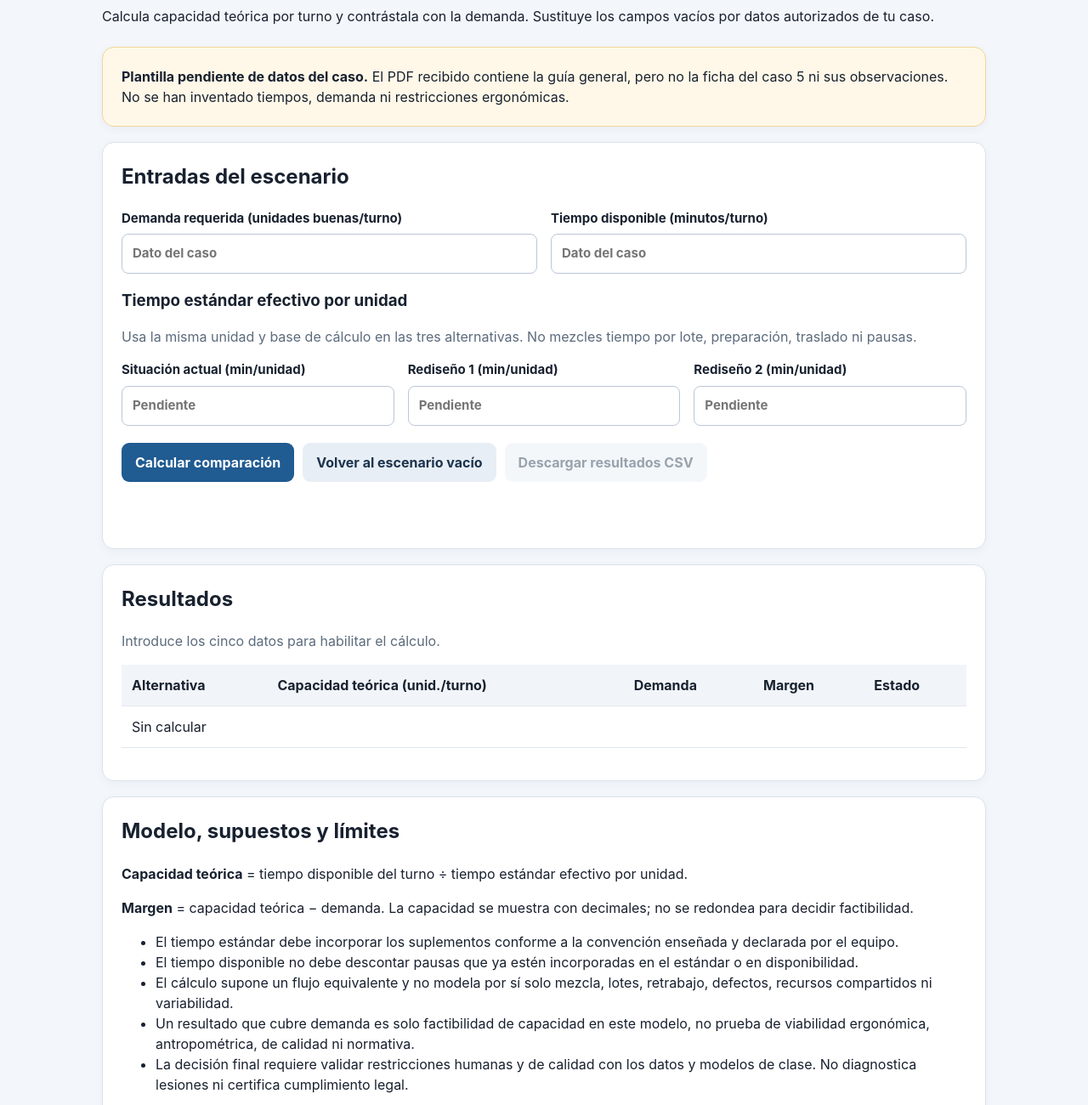
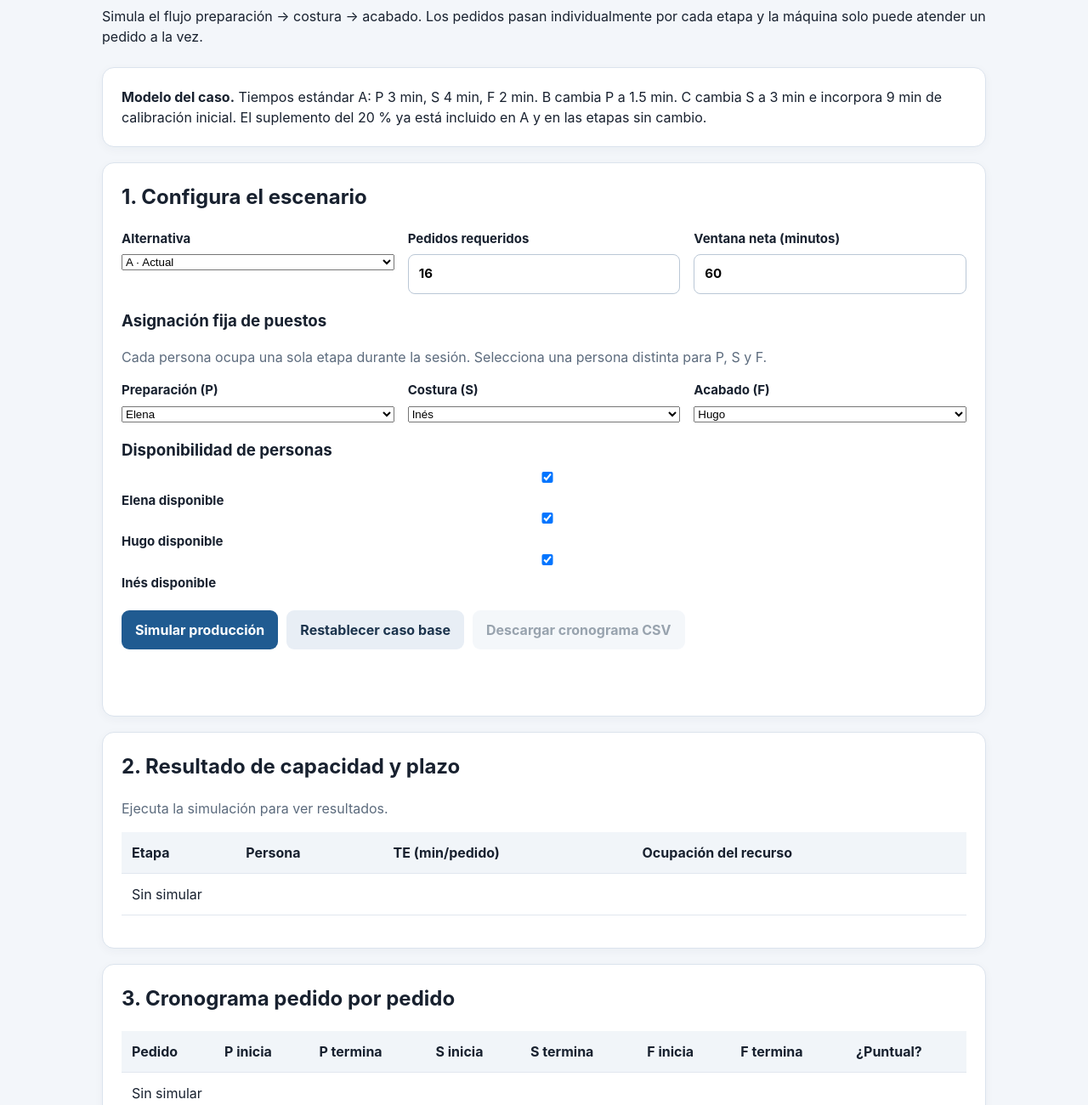
Before and after one commit to paramo123123/caso5, a plain HTML site: page index.html in a window 1280 px wide. Shown: the part 157-1457 px from the top of the page at 85% size. Drawn offline with Linux system fonts and the light colour scheme.

Commit message:
Implementa Parte 2 del Caso 5: Puntada

```diff
--- a/index.html
+++ b/index.html
@@ -1,97 +1,57 @@
 <!doctype html>
 <html lang="es">
 <head>
-  <meta charset="utf-8">
-  <meta name="viewport" content="width=device-width, initial-scale=1">
-  <meta name="description" content="Microherramienta local para comparar tres alternativas de un puesto de trabajo.">
-  <title>Comparador de alternativas de trabajo</title>
-  <link rel="stylesheet" href="styles.css">
+<meta charset="utf-8"><meta name="viewport" content="width=device-width,initial-scale=1">
+<meta name="description" content="Herramienta de decisión del Caso 5 Puntada y la máquina compartida">
+<title>Caso 5 · Puntada — simulador de producción</title><link rel="stylesheet" href="styles.css">
 </head>
-<body>
-  <main class="container">
-    <header>
-      <p class="eyebrow">Estudio y diseño del trabajo · Parte 2</p>
-      <h1>Comparador de alternativas</h1>
-      <p>Calcula capacidad teórica por turno y contrástala con la demanda. Sustituye los campos vacíos por datos autorizados de tu caso.</p>
-    </header>
-
-    <section class="notice warning" role="status">
-      <strong>Plantilla pendiente de datos del caso.</strong>
-      El PDF recibido contiene la guía general, pero no la ficha del caso 5 ni sus observaciones. No se han inventado tiempos, demanda ni restricciones ergonómicas.
-    </section>
-
-    <section class="panel">
-      <h2>Entradas del escenario</h2>
-      <div class="form-grid">
-        <label>Demanda requerida (unidades buenas/turno)
-          <input id="demand" type="number" min="0.000001" step="any" placeholder="Dato del caso">
-        </label>
-        <label>Tiempo disponible (minutos/turno)
-          <input id="available" type="number" min="0.000001" step="any" placeholder="Dato del caso">
-        </label>
+<body><main class="container">
+<header><p class="eyebrow">Estudio y diseño del trabajo · Parte 2</p><h1>Puntada: máquina compartida</h1>
+<p>Simula el flujo preparación → costura → acabado. Los pedidos pasan individualmente por cada etapa y la máquina solo puede atender un pedido a la vez.</p></header>
+<section class="notice"><strong>Modelo del caso.</strong> Tiempos estándar A: P 3 min, S 4 min, F 2 min. B cambia P a 1.5 min. C cambia S a 3 min e incorpora 9 min de calibración inicial. El suplemento del 20 % ya está incluido en A y en las etapas sin cambio.</section>
+<section class="panel"><h2>1. Configura el escenario</h2>
+<div class="form-grid three">
+<label>Alternativa<select id="alternative"><option value="A">A · Actual</option><option value="B">B · Plantilla de preparación</option><option value="C">C · Guía de costura</option></select></label>
+<label>Pedidos requeridos<input id="orders" type="number" min="0" step="1" value="16"></label>
+<label>Ventana neta (minutos)<input id="horizon" type="number" min="0.01" step="any" value="60"></label>
 </div>
-      <h3>Tiempo estándar efectivo por unidad</h3>
-      <p class="muted">Usa la misma unidad y base de cálculo en las tres alternativas. No mezcles tiempo por lote, preparación, traslado ni pausas.</p>
+<h3>Asignación fija de puestos</h3><p class="muted">Cada persona ocupa una sola etapa durante la sesión. Selecciona una persona distinta para P, S y F.</p>
 <div class="form-grid three">
-        <label>Situación actual (min/unidad)
-          <input id="current" type="number" min="0.000001" step="any" placeholder="Pendiente">
-        </label>
-        <label>Rediseño 1 (min/unidad)
-          <input id="redesign1" type="number" min="0.000001" step="any" placeholder="Pendiente">
-        </label>
-        <label>Rediseño 2 (min/unidad)
-          <input id="redesign2" type="number" min="0.000001" step="any" placeholder="Pendiente">
-        </label>
+<label>Preparación (P)<select id="assignP"><option>Elena</option><option>Hugo</option><option>Inés</option></select></label>
+<label>Costura (S)<select id="assignS"><option>Inés</option><option>Elena</option><option>Hugo</option></select></label>
+<label>Acabado (F)<select id="assignF"><option>Hugo</option><option>Inés</option><option>Elena</option></select></label>
 </div>
-      <div class="actions">
-        <button id="calculate" type="button">Calcular comparación</button>
-        <button id="reset" class="secondary" type="button">Volver al escenario vacío</button>
-        <button id="csv" class="secondary" type="button" disabled>Descargar resultados CSV</button>
+<h3>Disponibilidad de personas</h3><div class="checks">
+<label><input type="checkbox" id="availableElena" checked> Elena disponible</label>
+<label><input type="checkbox" id="availableHugo" checked> Hugo disponible</label>
+<label><input type="checkbox" id="availableInes" checked> Inés disponible</label>
 </div>
+<div class="actions"><button id="simulate">Simular producción</button><button id="reset" class="secondary">Restablecer caso base</button><button id="csv" class="secondary" disabled>Descargar cronograma CSV</button></div>
 <p id="error" class="error" role="alert" aria-live="polite"></p>
 </section>
-
-    <section class="panel">
-      <h2>Resultados</h2>
-      <p id="status" class="muted">Introduce los cinco datos para habilitar el cálculo.</p>
-      <div class="table-wrap">
-        <table>
-          <thead><tr><th>Alternativa</th><th>Capacidad teórica (unid./turno)</th><th>Demanda</th><th>Margen</th><th>Estado</th></tr></thead>
-          <tbody id="results"><tr><td colspan="5">Sin calcular</td></tr></tbody>
-        </table>
-      </div>
-      <p id="bottleneck" class="result-note"></p>
+<section class="panel"><h2>2. Resultado de capacidad y plazo</h2><p id="status" class="muted">Ejecuta la simulación para ver resultados.</p>
+<div id="metrics" class="metrics"></div><div class="table-wrap"><table><thead><tr><th>Etapa</th><th>Persona</th><th>TE (min/pedido)</th><th>Ocupación del recurso</th></tr></thead><tbody id="stageResults"><tr><td colspan="4">Sin simular</td></tr></tbody></table></div>
+<p id="decision" class="result-note"></p>
 </section>
-
-    <section class="panel">
-      <h2>Modelo, supuestos y límites</h2>
-      <p><strong>Capacidad teórica</strong> = tiempo disponible del turno ÷ tiempo estándar efectivo por unidad.</p>
-      <p><strong>Margen</strong> = capacidad teórica − demanda. La capacidad se muestra con decimales; no se redondea para decidir factibilidad.</p>
-      <ul>
-        <li>El tiempo estándar debe incorporar los suplementos conforme a la convención enseñada y declarada por el equipo.</li>
-        <li>El tiempo disponible no debe descontar pausas que ya estén incorporadas en el estándar o en disponibilidad.</li>
-        <li>El cálculo supone un flujo equivalente y no modela por sí solo mezcla, lotes, retrabajo, defectos, recursos compartidos ni variabilidad.</li>
-        <li>Un resultado que cubre demanda es solo factibilidad de capacidad en este modelo, no prueba de viabilidad ergonómica, antropométrica, de calidad ni normativa.</li>
-        <li>La decisión final requiere validar restricciones humanas y de calidad con los datos y modelos de clase. No diagnostica lesiones ni certifica cumplimiento legal.</li>
-      </ul>
+<section class="panel"><h2>3. Cronograma pedido por pedido</h2><div class="table-wrap"><table><thead><tr><th>Pedido</th><th>P inicia</th><th>P termina</th><th>S inicia</th><th>S termina</th><th>F inicia</th><th>F termina</th><th>¿Puntual?</th></tr></thead><tbody id="schedule"><tr><td colspan="8">Sin simular</td></tr></tbody></table></div><p class="muted">Los tiempos son minutos desde t = 0. La igualdad con la ventana cuenta como entrega puntual.</p></section>
+<section class="panel"><h2>4. Muestreo del trabajo (120 instantes por persona)</h2><p>Datos sintéticos de la muestra A del caso. Cada proporción se calcula sobre 120 instantes de esa persona; no se suman personas como si fueran una sola muestra.</p>
+<div class="table-wrap"><table><thead><tr><th>Persona / etapa</th><th>Trabajo</th><th>Espera material</th><th>Consulta información</th></tr></thead><tbody>
+<tr><td>Elena · P</td><td>56.67 % (68)</td><td>23.33 % (28)</td><td>20.00 % (24)</td></tr>
+<tr><td>Inés · S</td><td>78.33 % (94)</td><td>6.67 % (8)</td><td>15.00 % (18)</td></tr>
+<tr><td>Hugo · F</td><td>39.17 % (47)</td><td>40.83 % (49)</td><td>20.00 % (24)</td></tr>
+</tbody></table></div>
+<p><strong>Foco de investigación:</strong> Elena y especialmente Hugo muestran espera por material; observar si se debe a falta de entrada o bloqueo de salida. Inés tiene menor espera de material, pero conviene distinguir consulta de información. En un siguiente estudio registrar instante, estado, disponibilidad de material, cola de salida y motivo observable. No reducir estándares ni eliminar puestos a partir de estos porcentajes.</p>
 </section>
-
-    <section class="panel">
-      <h2>Validación manual antes de usar el caso</h2>
-      <p>Pruebas de referencia de la fórmula (datos de prueba didácticos, no datos del caso):</p>
-      <ul>
-        <li>60 min ÷ 2 min/unidad = 30 unidades/turno.</li>
-        <li>60 min ÷ 3 min/unidad = 20 unidades/turno.</li>
-        <li>60 min ÷ 1.5 min/unidad = 40 unidades/turno.</li>
-        <li>Frontera: capacidad = demanda debe aparecer como “Cubre demanda” con margen cero.</li>
-        <li>Entrada inválida: cero, negativa o vacía debe impedir el cálculo.</li>
-        <li>No factible: capacidad menor que demanda debe marcar “No cubre demanda”.</li>
-      </ul>
-      <p class="muted">Antes de entregar, el equipo debe reemplazar o ampliar estas pruebas con tres cálculos manuales del caso y una comprobación característica de su proceso.</p>
+<section class="panel"><h2>5. Revisión antropométrica y geométrica</h2><p>Plano de manipulación: entre 1 y 4 cm por debajo del codo sentado. Asiento de 45 cm. Valores del caso sintético; no representan percentiles poblacionales.</p>
+<div class="table-wrap"><table><thead><tr><th>Persona</th><th>Codo sobre asiento</th><th>Rango del plano sobre asiento</th><th>Altura de mesa desde piso</th><th>Alcance cómodo</th><th>Ajuste sugerido</th></tr></thead><tbody>
+<tr><td>Elena</td><td>24 cm</td><td>20–23 cm</td><td>65–68 cm</td><td>36 cm</td><td>66.5 cm</td></tr>
+<tr><td>Hugo</td><td>28 cm</td><td>24–27 cm</td><td>69–72 cm</td><td>42 cm</td><td>70.5 cm</td></tr>
+<tr><td>Inés</td><td>26 cm</td><td>22–25 cm</td><td>67–70 cm</td><td>39 cm</td><td>68.5 cm</td></tr>
+</tbody></table></div>
+<p>Mesa fija de 70 cm: queda 25 cm sobre el asiento; cumple el rango didáctico de Hugo e Inés, pero queda 2 cm por encima del límite superior de Elena. Mesa ajustable 64–72 cm permite los tres ajustes sugeridos. Ubicar las piezas frecuentes a no más de 36 cm para quedar dentro del alcance cómodo de las tres personas.</p>
+<h3>Momento estático simplificado</h3><p>Para 0.4 kg: a 0.35 m, M = 0.4 × 9.81 × 0.35 = <strong>1.3734 N·m</strong>. A 0.20 m, M = <strong>0.7848 N·m</strong>. Reducción: <strong>0.5886 N·m (42.86 %)</strong>. Es una simplificación física; no es evaluación clínica ni certificación normativa.</p>
 </section>
-
-    <footer>Herramienta didáctica local · Datos del caso aún no incorporados</footer>
-  </main>
-  <script src="app.js"></script>
-</body>
-</html>
+<section class="panel"><h2>6. Bimanual y tiempos predeterminados</h2><ol><li>Alcanzar ambas piezas.</li><li>Sostener la pieza izquierda y orientar la derecha.</li><li>Sostener y alinear.</li><li>Soltar y retirar.</li></ol><p>La guía puede liberar la mano que sostiene, pero no se contabiliza ahorro adicional sin medirlo. Clasificar en tarjetas del equipo las acciones de alcanzar, tomar, posicionar y soltar; no convertir conteos en segundos certificados ni usar tablas comerciales.</p></section>
+<section class="panel"><h2>7. Economía y sensibilidad</h2><p>La alternativa C cuesta 450 u. m.; B cuesta 90 u. m.; A no requiere inversión. Cada accesorio adicional respecto de A aporta 7 u. m. en cada una de 30 sesiones. No se monetiza el tiempo libre de personal asalariado.</p><div id="economics" class="table-wrap"></div><p class="muted">El simulador calcula entregas para la ventana y pedidos solicitados. La comparación económica usa la diferencia de entregas contra A para el mismo número de pedidos y ventana.</p></section>
+<footer>Herramienta didáctica local · Caso ficticio con datos sintéticos · Revisar contra los cálculos manuales del equipo.</footer>
+</main><script src="app.js"></script></body></html>
```
Lines whose indentation alone changed are shown as unchanged.
